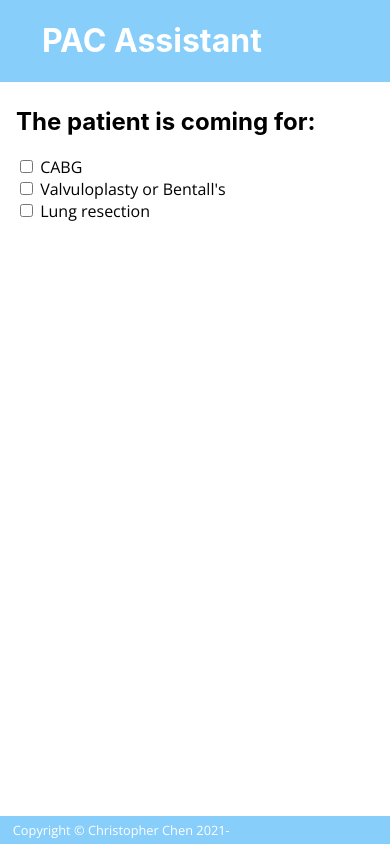
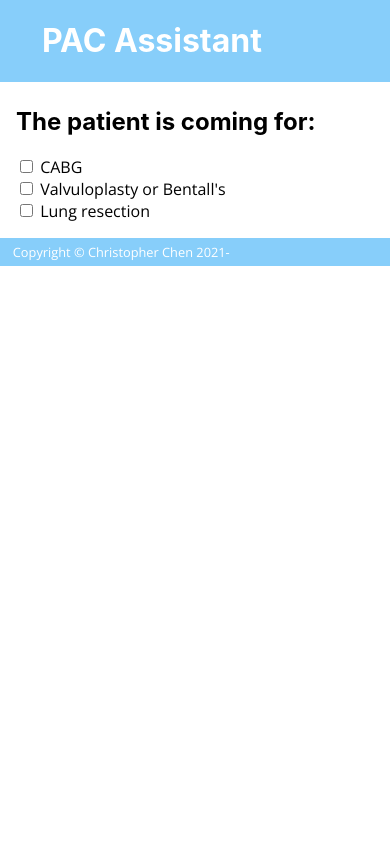
Before and after one commit to newageoflight/pacassistant, a Svelte app: page / in a window 390 px wide. Built offline with nearby package versions, Linux system fonts and the light colour scheme; some icons are missing.

Commit message:
Revert "Changes mobile layout to always be at least full screen"
This reverts commit 781a0d907dd326013e16d56572e7bcd055e58dd6.

```diff
--- a/src/App.svelte
+++ b/src/App.svelte
@@ -139,16 +139,6 @@
     .requirements {
       border-top: 2px solid #87cefa;
     }
-
-    main {
-      min-height: 100vh;
-      display: flex;
-      flex-direction: column;
-
-      > .checklist {
-        flex: 1;
-      }
-    }
   }
 
   header {
```
